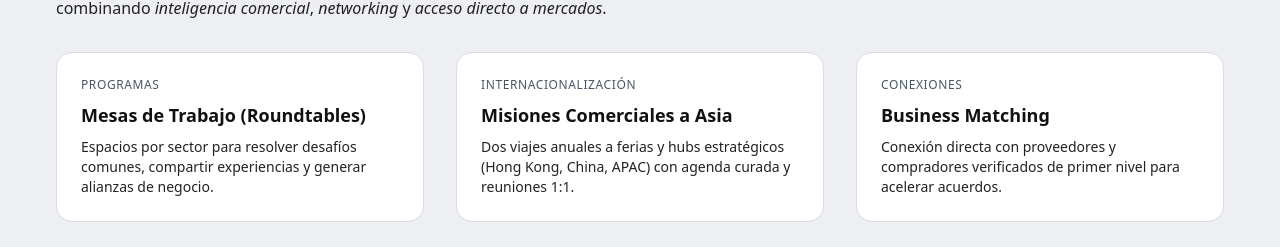
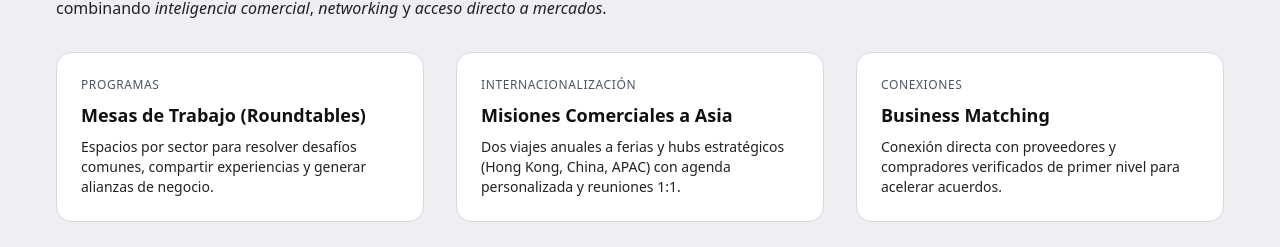
Before and after one commit to TronxGroup/APCC-Chamber, a Next.js app: page / in a window 1280 px wide. Shown: the part 919-1166 px from the top of the page. Built offline with nearby package versions, Linux system fonts and the light colour scheme.

Commit message:
Update page.tsx

```diff
--- a/app/page.tsx
+++ b/app/page.tsx
@@ -205,7 +205,7 @@ export default function Page() {
             {
               tag: 'Internacionalización',
               title: 'Misiones Comerciales a Asia',
-              desc: 'Dos viajes anuales a ferias y hubs estratégicos (Hong Kong, China, APAC) con agenda curada y reuniones 1:1.',
+              desc: 'Dos viajes anuales a ferias y hubs estratégicos (Hong Kong, China, APAC) con agenda personalizada y reuniones 1:1.',
             },
             {
               tag: 'Conexiones',
```
